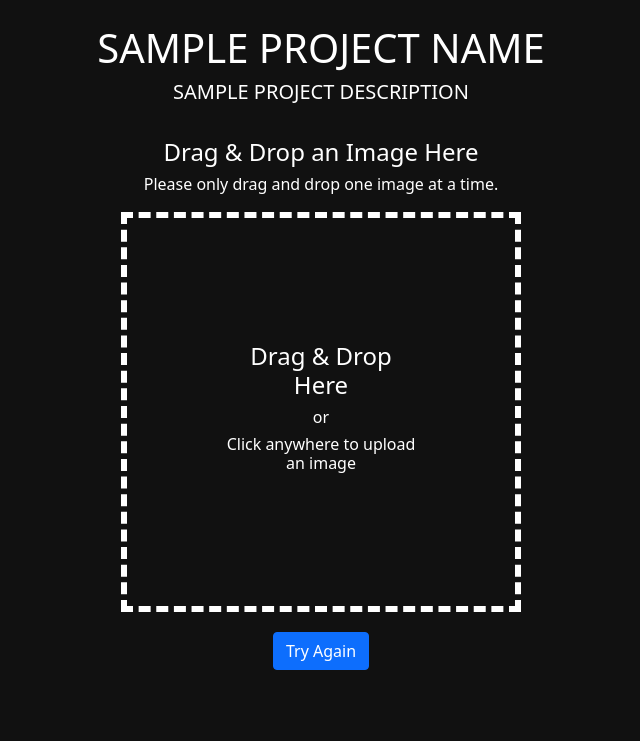
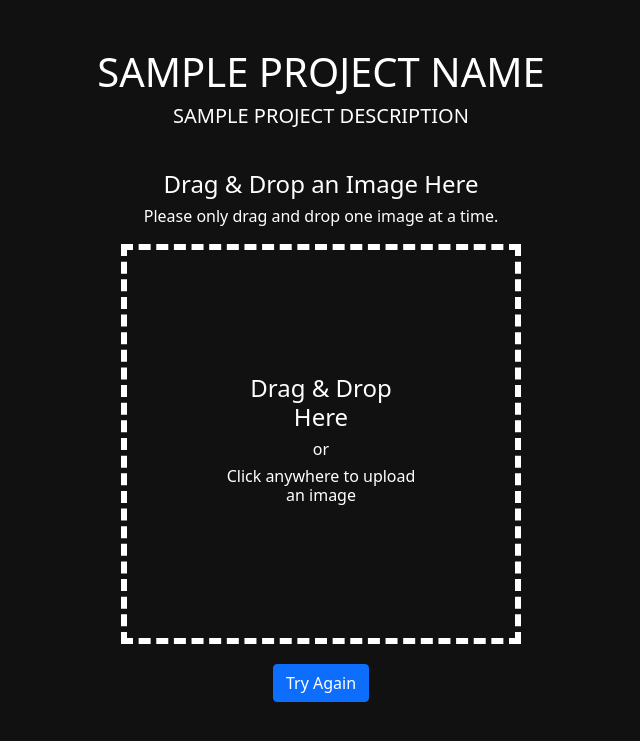
Before and after one commit to waqas117/dhhte-Hotdog-Not-Hotdog-Guided-Project, a Flask app: page / in a window 1280 px wide. Shown: the top 741 px of the page, without its empty margins (319-959 px from the left). Run offline with Flask 2, Linux system fonts and the light colour scheme; some libraries are stand-ins or nearby versions.

Commit message:
Add files via upload
Uploaded updated files.

```diff
--- a/app/templates/index.html
+++ b/app/templates/index.html
@@ -2,7 +2,7 @@
 <link href="https://cdn.jsdelivr.net/npm/bootstrap@5.0.0-beta1/dist/css/bootstrap.min.css" rel="stylesheet" integrity="sha384-giJF6kkoqNQ00vy+HMDP7azOuL0xtbfIcaT9wjKHr8RbDVddVHyTfAAsrekwKmP1" crossorigin="anonymous">
 <link rel="stylesheet" href="{{ url_for('static', filename='css/index.css')}}">
 <html>
-  <div class="container pt-4">
+  <div class="container pt-5">
     <div class="row" style="display: flex;flex-direction: column;align-items: center;">
       <div class="col-sm-12 text-center text-white" class="instructions" style="max-width: 55%;">
        <h1>{{project_name}}</h1>
@@ -12,7 +12,7 @@
     <div class="spacer10"></div>
     <div class="row">
       <div class="col-sm-12 text-center text-white" class="instructions">
-        <h4 class="pt-3">Drag & Drop an Image Here</h4>
+        <h4 class="pt-4">Drag & Drop an Image Here</h4>
         <h6>Please only drag and drop one image at a time.</h6>
       </div>
     </div>
```
